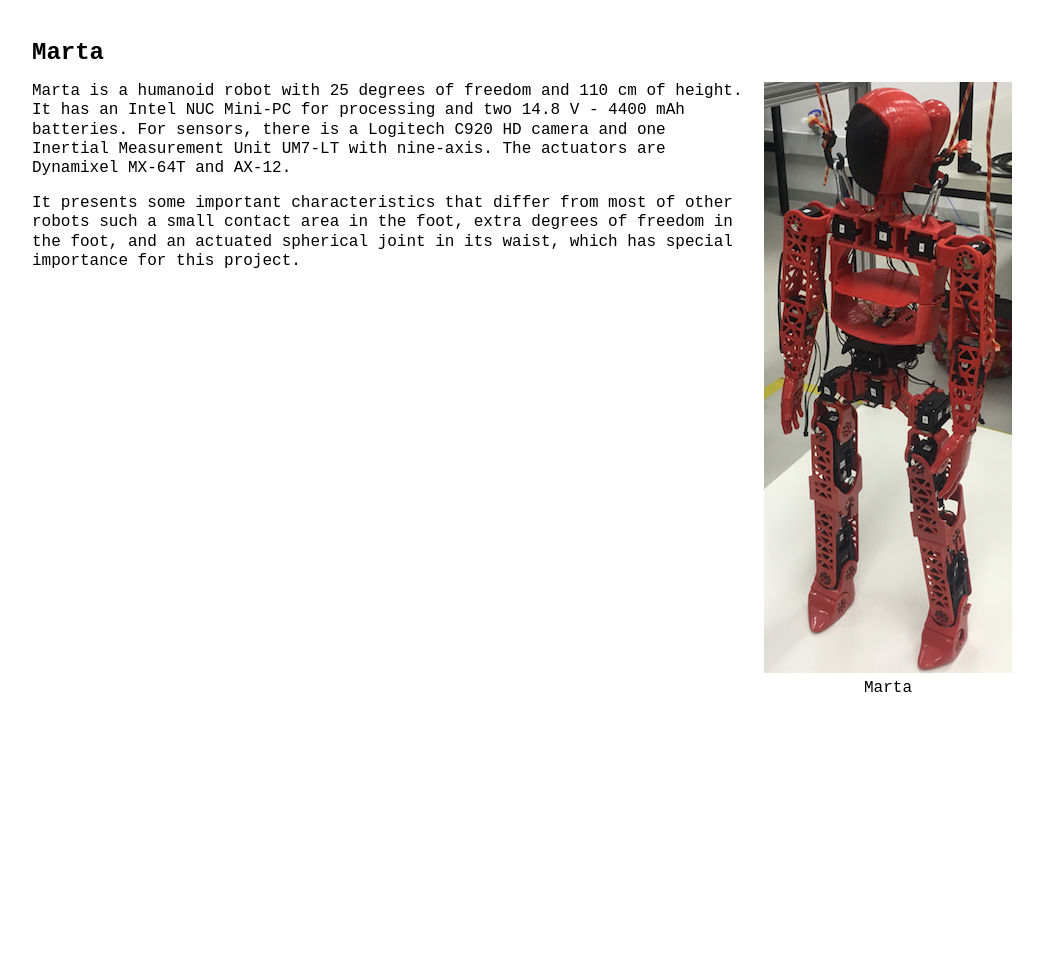
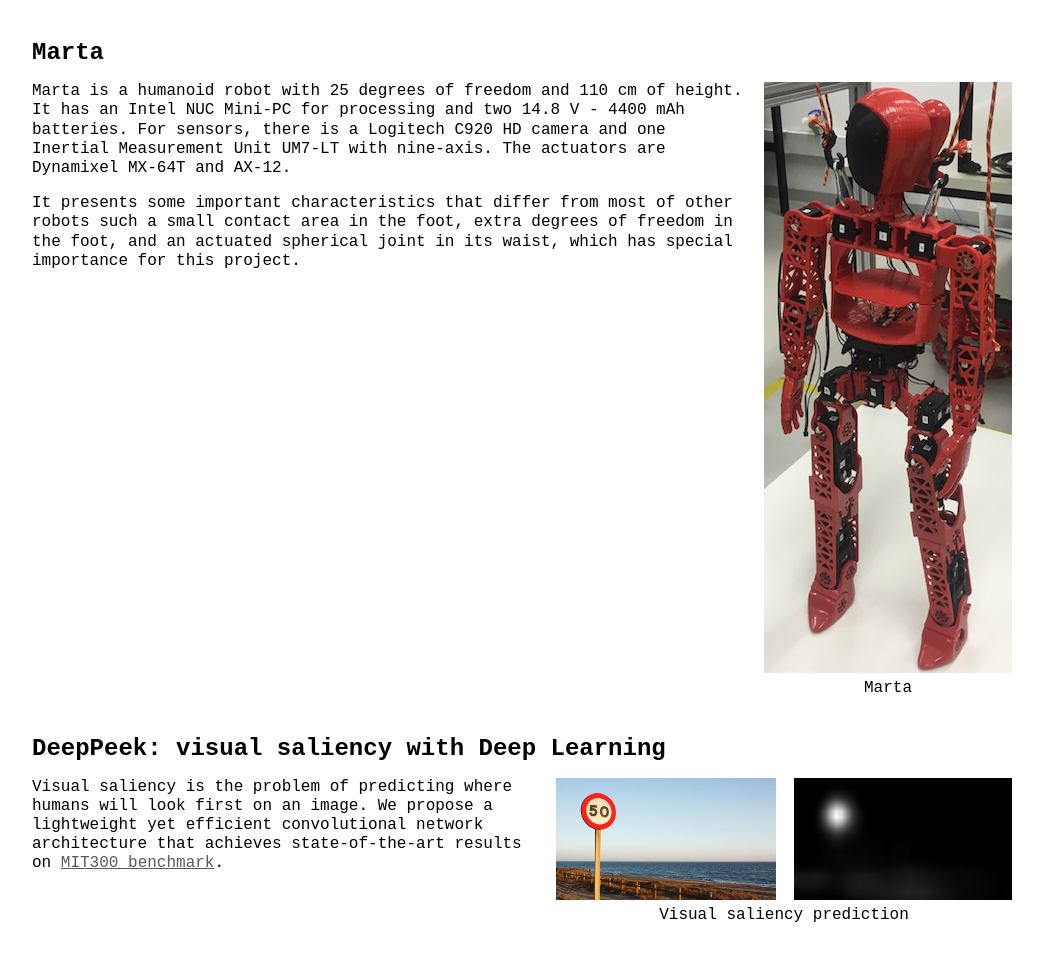
Before and after one commit to LabRoCS/labrocs.github.io, a plain HTML site: page projects.html in a window 1280 px wide. Shown: the part 158-1118 px from the top of the page, without its empty margins (108-1151 px from the left). Before the commit the page ends 857 px from the top, so only its background shows below. Drawn offline with Linux system fonts and the light colour scheme.

Commit message:
deeppeek project added

```diff
--- a/projects.html
+++ b/projects.html
@@ -42,9 +42,26 @@
 				robots such a small contact area in the foot, extra degrees of freedom
 				in the foot, and an actuated spherical joint in its waist, which has special
 				importance for this project.</p>
+		</div>
 
+		<div id="content">
+			<h2>DeepPeek: visual saliency with Deep Learning</h2>
+
+			<figure style="float: right; margin: 0 20px; padding: 0" width="70" height="40">
+				<img src="./projects/saliency.png" alt="saliency" />
+				<figcaption>Visual saliency prediction</figcaption>
+			</figure>
+
+			<p>Visual saliency is the problem of predicting where humans will
+                look first on an image.
+                We propose a lightweight yet efficient convolutional network
+                architecture that achieves state-of-the-art results
+                on <a href="http://saliency.mit.edu/results_mit300.html">
+                    MIT300 benchmark</a>.
+            </p>
 
 		</div>
+
 		<div id="footer">
 			<p>Footer. Licence aqui?</p>
 		</div>
```
Also changed, not shown: projects/saliency.png (added).
